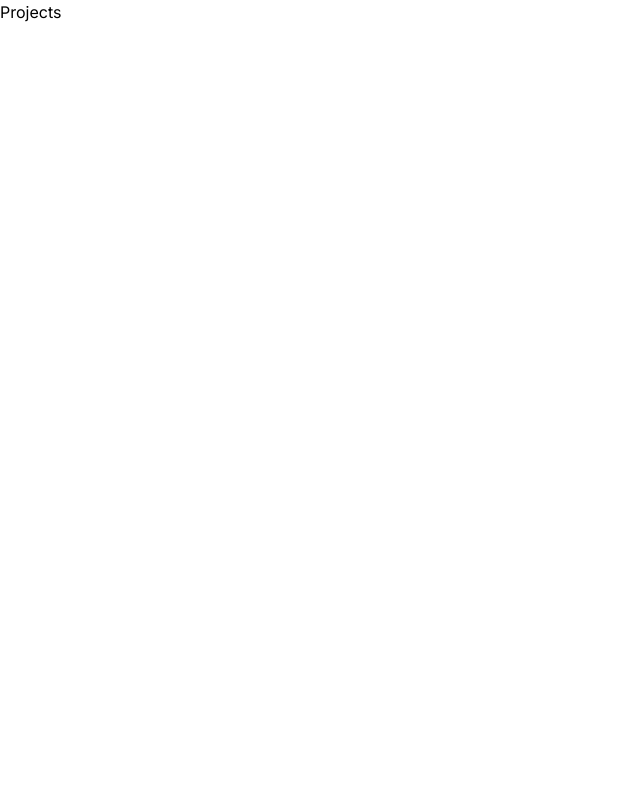
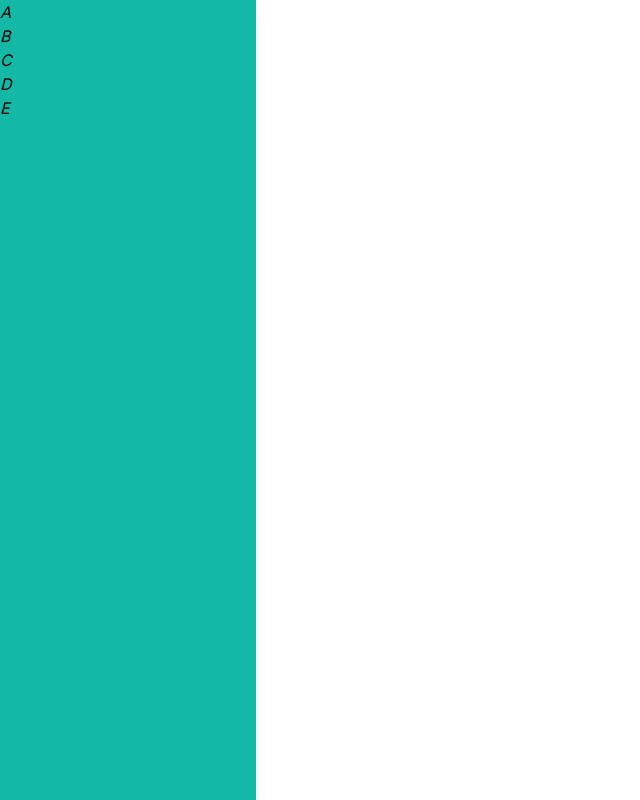
Before and after one commit to christianjcodes/bug-tracker-frontend, a Next.js app: page /dashboard in a window 1280 px wide. Shown: the whole page, without its empty margins (0-640 px from the left). Built offline with nearby package versions, Linux system fonts and the light colour scheme.

Commit message:
Add SideBar component and add tailwind to SideBar

```diff
--- /dev/null
+++ b/src/app/components/SideBar.tsx
@@ -0,0 +1,16 @@
+const SideBar = () => {
+
+    return (
+        <div className="fixed top-0 left-0 h-screen w-64 m-0
+                        flex flex-col bg-teal-500 text-black
+                        shadow-lg">
+            <i>A</i>
+            <i>B</i>
+            <i>C</i>
+            <i>D</i>
+            <i>E</i>
+        </div>
+    )
+};
+
+export default SideBar;
--- a/src/app/dashboard/page.tsx
+++ b/src/app/dashboard/page.tsx
@@ -1,12 +1,11 @@
 import * as React from 'react';
+import SideBar from '../components/SideBar';
 
 const Page = () => {
     return (
-        <nav>
-            <ul>
-                <li>Projects</li>
-            </ul>
-        </nav>
+        <div className='flex'>
+            <SideBar />
+        </div>
     );
 }
 
```
